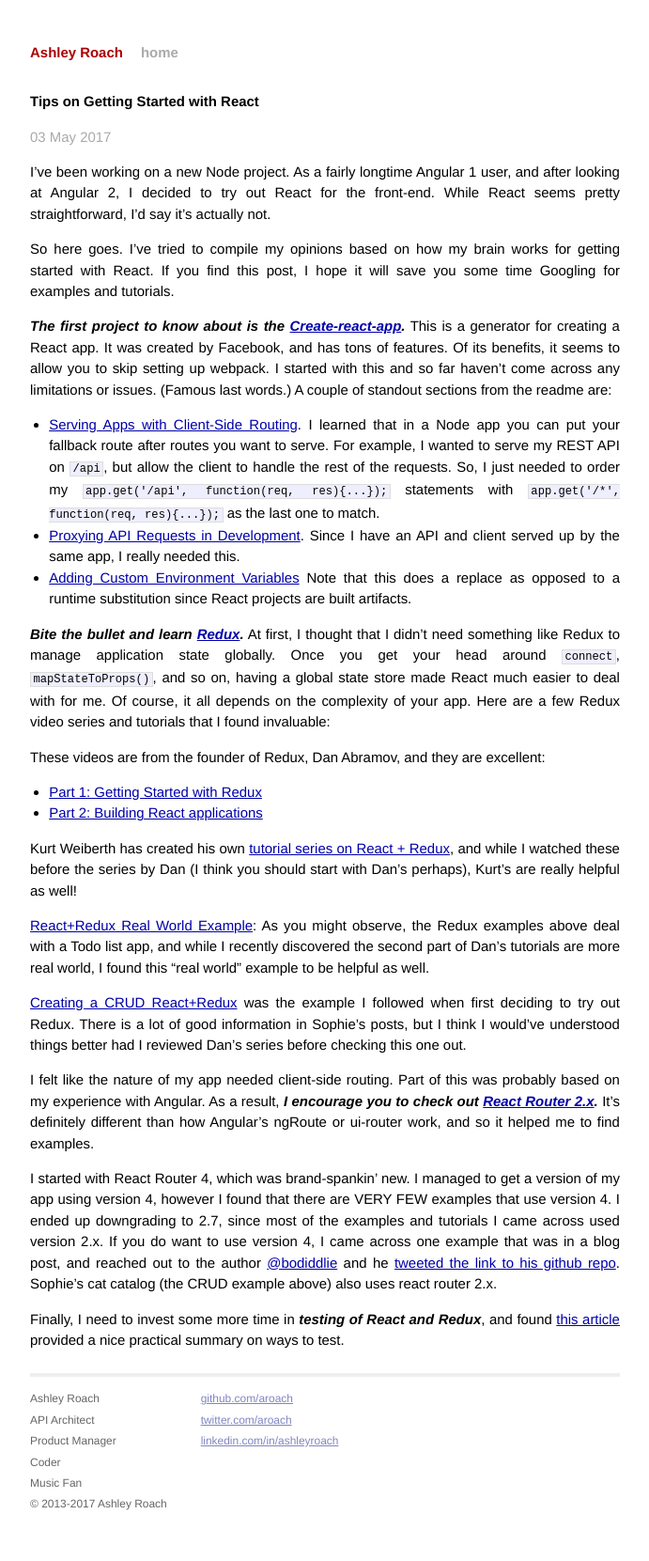
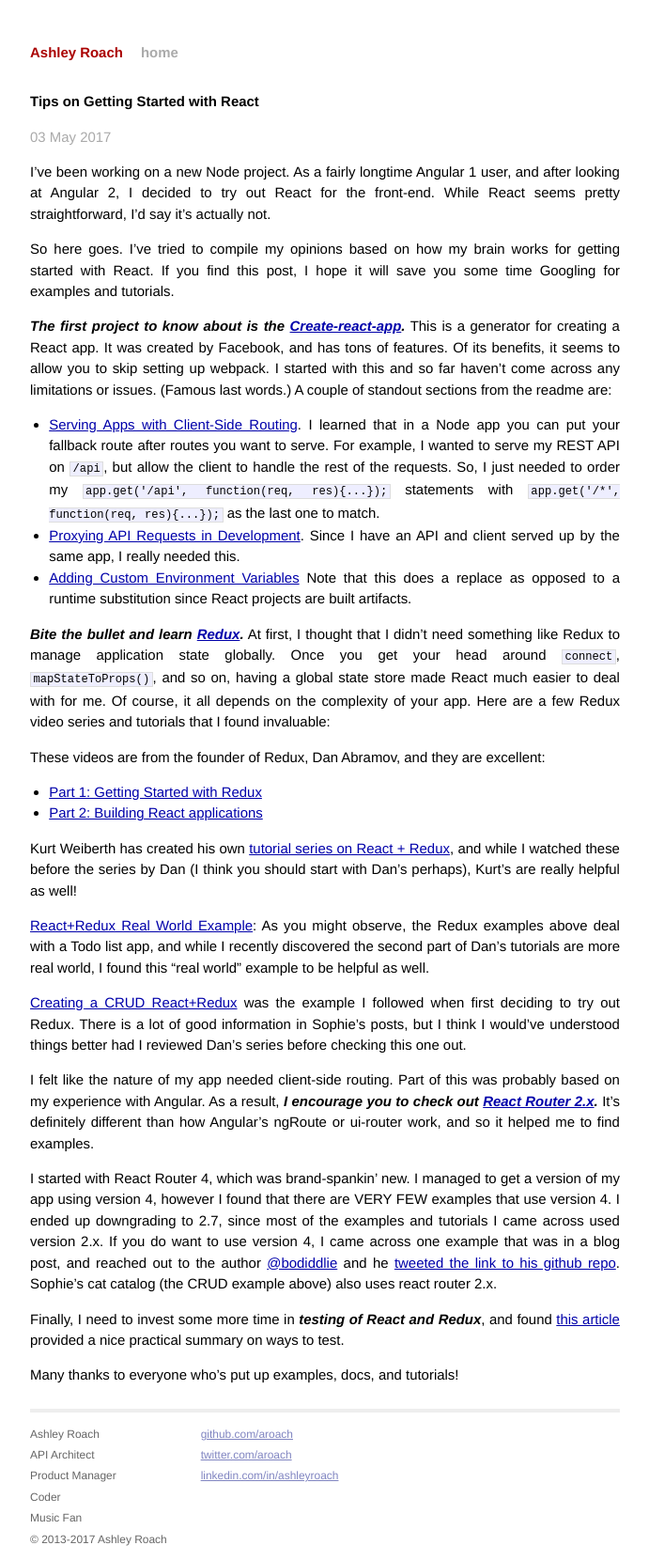
Before and after one commit to aroach/aroach.github.io, a Jekyll site: the page built from _posts/2017-05-03-getting-started-with-react.md, in a window 1280 px wide. Shown: the whole page at 94% size, without its empty margins (294-985 px from the left). Built offline with Jekyll 4.4.1, drawn with Linux system fonts in a browser that asks for light colours; Markdown is read by kramdown in place of the engine named in the settings; before the commit the page ends 1624 px from its top, so only the background shows below that.

Commit message:
Add thanks!

```diff
--- a/_posts/2017-05-03-getting-started-with-react.md
+++ b/_posts/2017-05-03-getting-started-with-react.md
@@ -31,3 +31,5 @@
 I started with React Router 4, which was brand-spankin' new.  I managed to get a version of my app using version 4, however I found that there are VERY FEW examples that use version 4.  I ended up downgrading to 2.7, since most of the examples and tutorials I came across used version 2.x. If you do want to use version 4, I came across one example that was in a blog post, and reached out to the author [@bodiddlie](https://twitter.com/bodiddlie) and he [tweeted the link to his github repo](https://twitter.com/bodiddlie/status/852271980879396865). Sophie's cat catalog (the CRUD example above) also uses react router 2.x.
 
 Finally, I need to invest some more time in ***testing of React and Redux***, and found [this article](https://medium.com/javascript-inside/some-thoughts-on-testing-react-redux-applications-8571fbc1b78f) provided a nice practical summary on ways to test.
+
+Many thanks to everyone who’s put up examples, docs, and tutorials!
```
